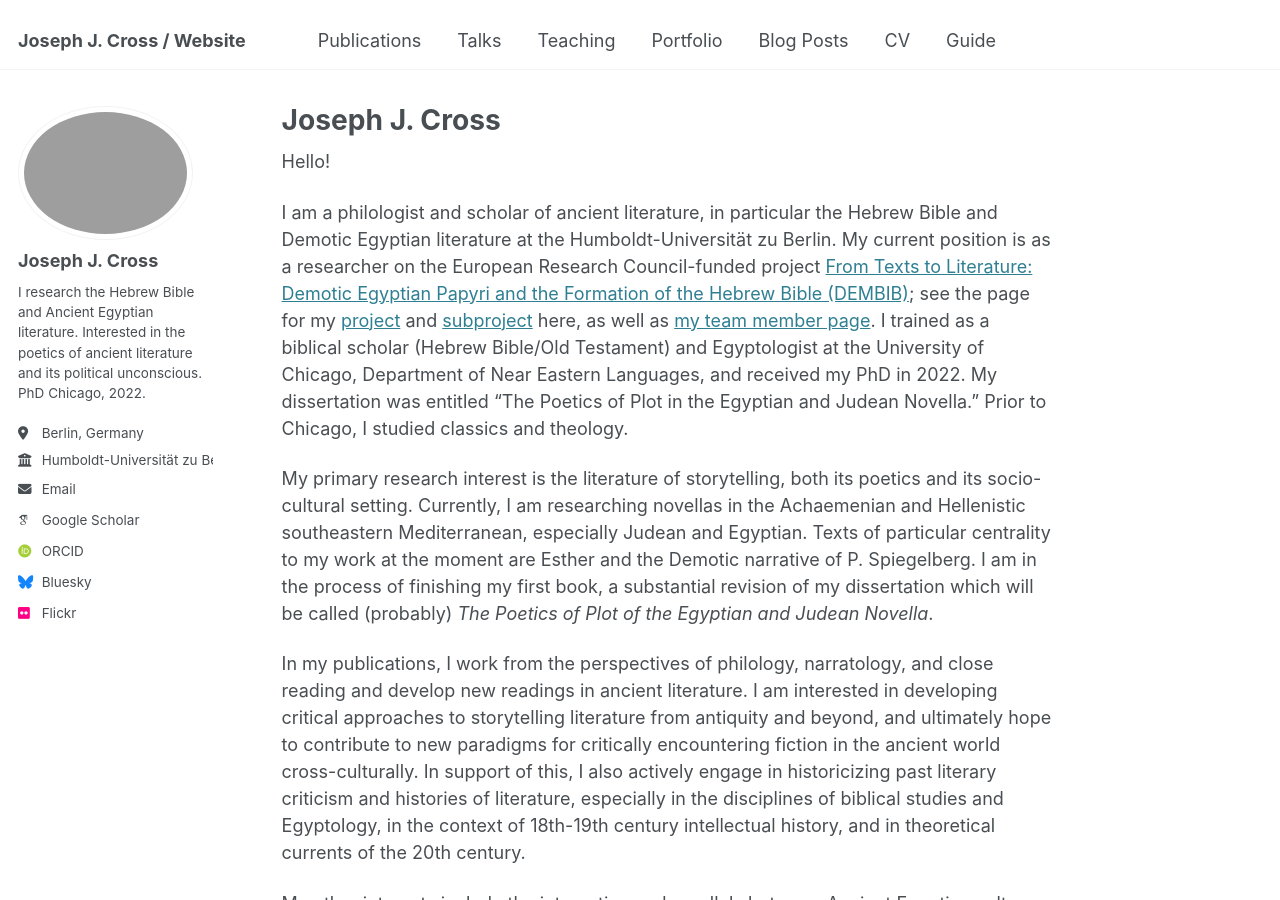
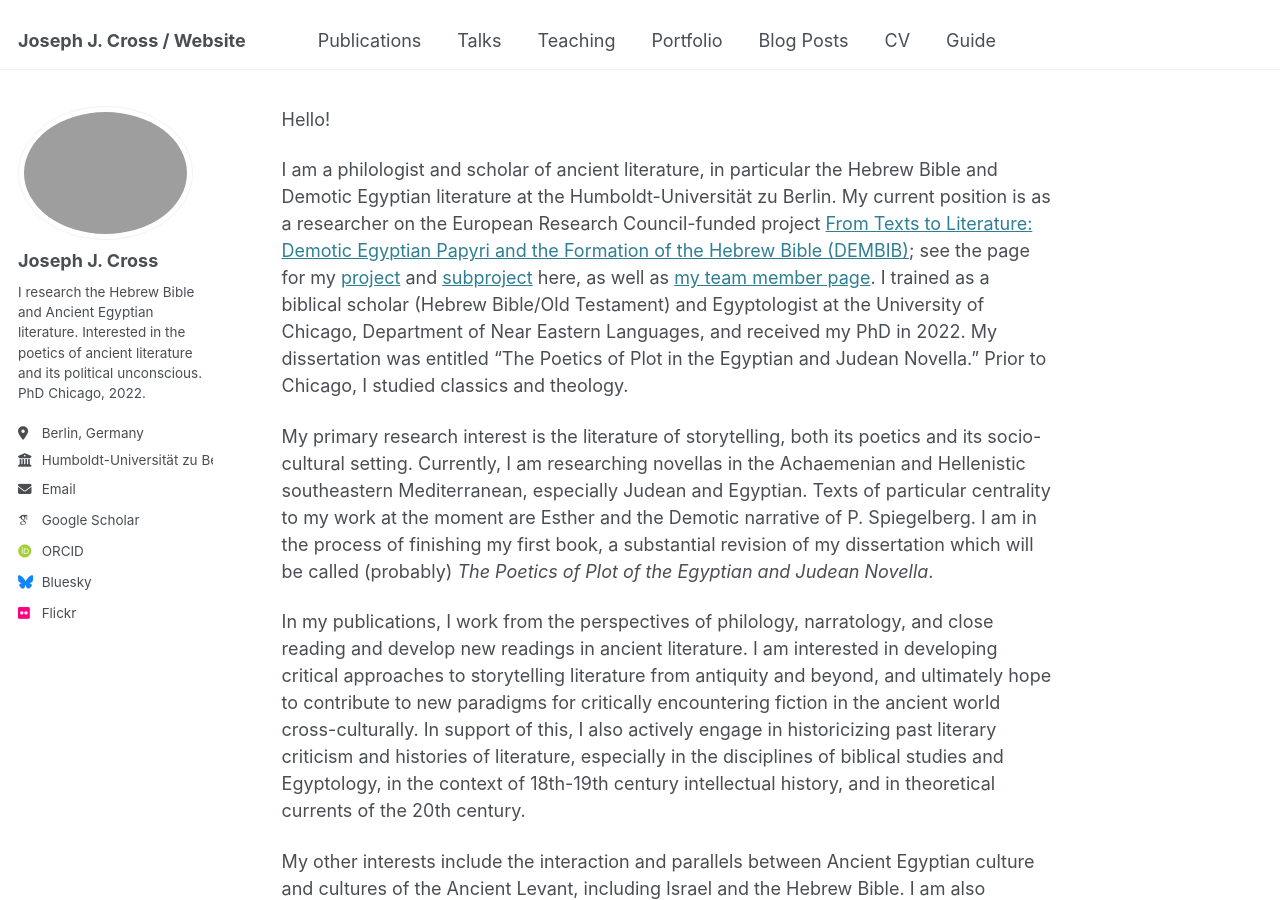
Before and after one commit to josephjcross/josephjcross.github.io, a Jekyll site: the page built from _pages/about.md, in a window 1280 px wide and 900 px high. Built offline with Jekyll 4.4.1, drawn with Linux system fonts in a browser that asks for light colours; some web fonts are replaced.

Commit message:
Update about.md

```diff
--- a/_pages/about.md
+++ b/_pages/about.md
@@ -1,6 +1,5 @@
 ---
 permalink: /
-title: "Joseph J. Cross"
 author_profile: true
 redirect_from:
   - /about/
```
